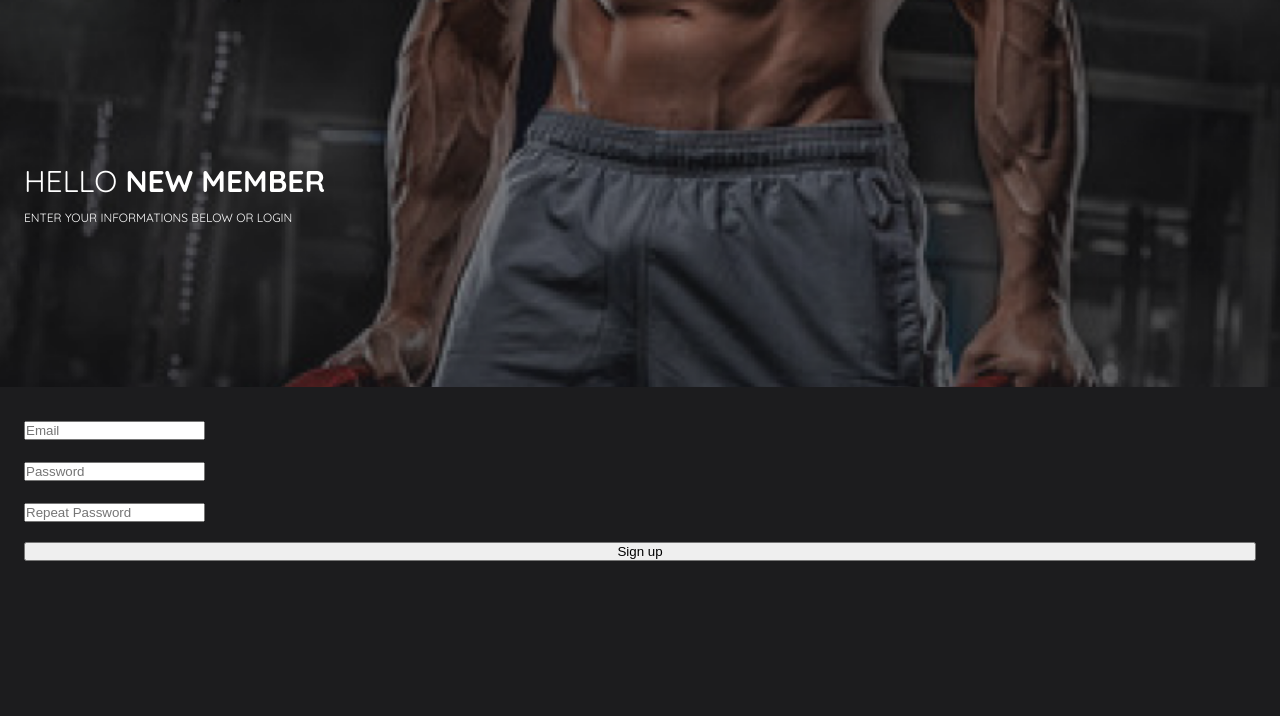
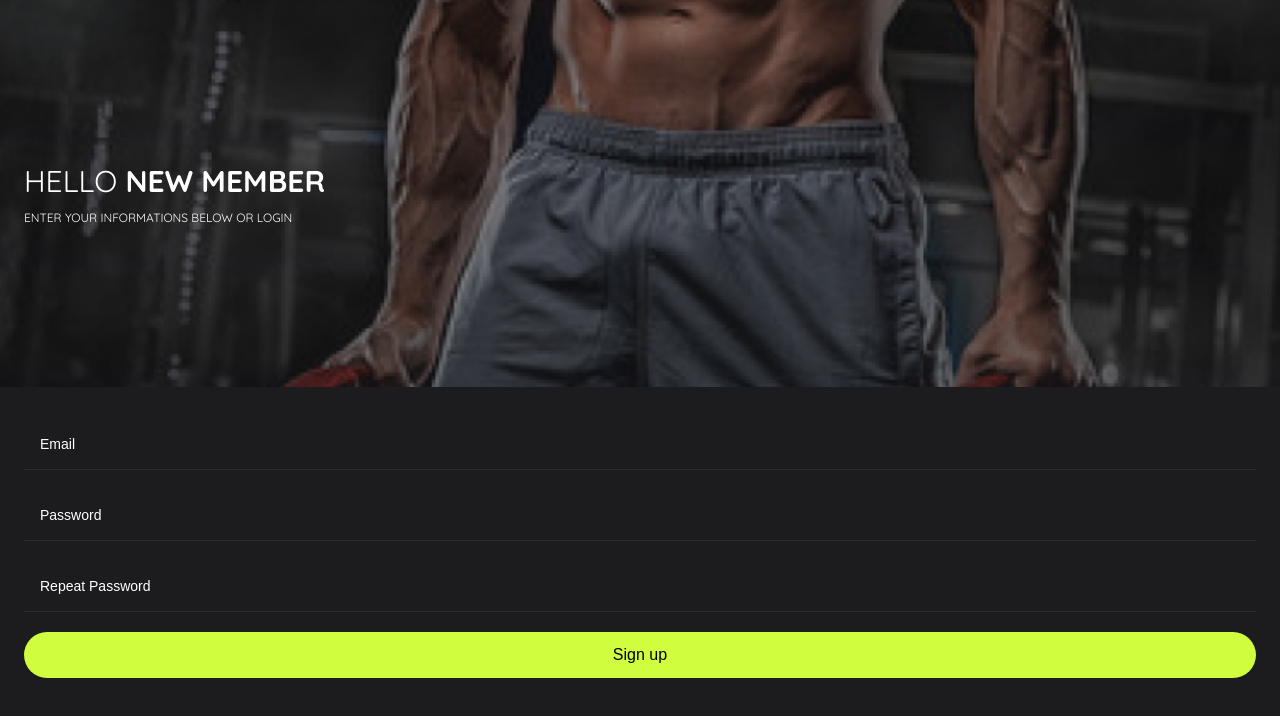
Before and after one commit to TackoBracko/crossfit-tracker-app-react-ts, a React (Vite) app: page /sign-up in a window 1280 px wide. Shown: the top 716 px of the page. Built offline with nearby package versions, Linux system fonts and the light colour scheme.

Commit message:
Button and Input component

```diff
--- a/src/App.tsx
+++ b/src/App.tsx
@@ -7,10 +7,12 @@ import {
 
 import Login from "./pages/Login";
 import Signup from "./pages/Sigup";
+import Home from "./pages/User/Home";
 
 const router = createBrowserRouter(
   createRoutesFromElements(
     <>
+      <Route path="/" element={<Home />} />
       <Route path="log-in" element={<Login />} />
       <Route path="sign-up" element={<Signup />} />
     </>
--- /dev/null
+++ b/src/components/Button/Button.module.css
@@ -0,0 +1,65 @@
+.baseBtn {
+  font-size: var(--font-base);
+  font-weight: var(--font-medium);
+  border-radius: var(--rounded-2xl);
+  border: none;
+  padding: var(--p-btn);
+  cursor: pointer;
+}
+
+.primaryBtn {
+  background-color: var(--primary-background-btn);
+  color: var(--tertiary-text);
+  width: 100%;
+}
+
+.primaryBtn:hover {
+  background-color: var(--primary-btn-hover);
+}
+
+.secondaryBtn {
+  display: flex;
+  justify-content: center;
+  align-items: center;
+  background-color: var(--secondary-background-btn);
+  width: 36px;
+  height: 36px;
+  border-radius: var(--rounded-3xl);
+  border: 1px solid transparent;
+  cursor: pointer;
+  color: var(--primary-text);
+}
+
+.secondaryBtn:hover {
+  background-color: var(--secondary-btn-hover);
+  border-color: var(--primary-btn-hover);
+}
+
+.secondaryBtn svg {
+  display: block;
+  width: 16px;
+  height: 16px;
+}
+
+.tertiaryBtn {
+  background: none;
+  border: none;
+  margin-top: var(--m-lg);
+  border-bottom: var(--border-b);
+  border-top: var(--border-t);
+  padding: var(--p-btn-2);
+  color: var(--tertiary-btn-text);
+  display: flex;
+  font-size: var(--font-base);
+  cursor: pointer;
+}
+
+.quaternaryBtn {
+  background-color: var(--primary-text);
+  color: var(--secondary-background-btn);
+  width: 100%;
+}
+
+.quaternaryBtn:hover {
+  background-color: var(--tertiary-btn-text);
+}
--- /dev/null
+++ b/src/components/Button/index.tsx
@@ -0,0 +1,48 @@
+//import React from 'react'
+import classes from "./Button.module.css";
+
+type ButtonProps = {
+  children: React.ReactNode;
+  variation: string;
+  iconLeft?: React.ReactElement;
+  iconRight?: React.ReactElement;
+  onClick?: (e: React.MouseEvent<HTMLButtonElement>) => void;
+  className?: string;
+  type: string;
+};
+
+export default function Button({
+  children,
+  variation,
+  iconLeft,
+  iconRight,
+  onClick,
+  className,
+}: ButtonProps) {
+  let variationStyleBtn = "";
+
+  if (variation === "primary") {
+    variationStyleBtn = classes.primaryBtn;
+  } else if (variation === "secondary") {
+    variationStyleBtn = classes.secondaryBtn;
+  } else if (variation === "tertiary") {
+    variationStyleBtn = classes.tertiaryBtn;
+  } else if (variation === "quaternary") {
+    variationStyleBtn = classes.quaternary;
+  }
+
+  return (
+    <button
+      className={
+        variation === "tertiary"
+          ? `${classes.tertiary}`
+          : `${classes.baseBtn} ${variationStyleBtn} ${className}`
+      }
+      onClick={onClick}
+    >
+      {iconLeft && <span>{iconLeft}</span>}
+      <span>{children}</span>
+      {iconRight && <span>{iconRight}</span>}
+    </button>
+  );
+}
--- /dev/null
+++ b/src/components/Input/Input.module.css
@@ -0,0 +1,61 @@
+.inputBase {
+  position: relative;
+  color: var(--primary-text);
+  background-color: transparent;
+  border: none;
+  border-bottom: var(--border-b);
+  outline: none;
+  width: 100%;
+  font-size: var(--font-base);
+  font-weight: var(--font-medium);
+  padding: var(--p-base);
+  transition: border-color 0.2sec;
+}
+
+::placeholder {
+  font-weight: var(--font-normal);
+  font-size: var(--font-sm);
+  color: var(--primary-text);
+}
+
+label {
+  display: block;
+  font-size: var(--font-sm);
+  color: var(--secondary-text);
+  /*padding-left: var(--p-base);*/
+  margin-bottom: var(--m-xs);
+}
+
+.errorText {
+  position: absolute;
+  color: var(--tertiary-btn-text);
+  padding-left: var(--p-base);
+  font-weight: var(--font-normal);
+  font-size: var(--font-xs);
+}
+
+.inputError {
+  border-bottom-color: red;
+}
+
+.inputForModal {
+  width: 100%;
+  padding: var(--p-base);
+  margin-bottom: var(--p-sm);
+  border: 2px solid #ccc;
+  border-radius: var(--rounded-lg);
+  background: var(--primary-text);
+  color: var(--tertiary-text);
+}
+
+/*.inputForMealSearch {
+  width: 100%;
+  border: 1px solid #2c2c2e;
+  color: var(--primary-text);
+  border-radius: var(--rounded-xl);
+  outline: none;
+}
+
+.inputForMealSearch::placeholder {
+  font-size: var(--font-sm);
+}*/
--- /dev/null
+++ b/src/components/Input/index.tsx
@@ -0,0 +1,42 @@
+//import React from 'react'
+import classes from "./Input.module.css";
+
+type InputProps = {
+  name: string;
+  label?: string;
+  placeholder: string;
+  type: string;
+  onBlur: (e: React.FocusEvent<HTMLInputElement>) => void;
+  onChange: (e: React.ChangeEvent<HTMLInputElement>) => void;
+  value: string | number;
+  error?: string;
+};
+
+export default function Input({
+  name,
+  label,
+  placeholder,
+  type,
+  onBlur,
+  onChange,
+  value,
+  error,
+}: InputProps) {
+  const inputVariationStyle = "";
+
+  return (
+    <div>
+      {label && <label htmlFor="input">{label}</label>}
+      {error && <p className={classes.errorText}>{error}</p>}
+      <input
+        type={type}
+        name={name}
+        placeholder={placeholder}
+        value={value}
+        onBlur={onBlur}
+        onChange={onChange}
+        className={`${classes.inputBase} ${inputVariationStyle}`}
+      />
+    </div>
+  );
+}
--- a/src/pages/Login/index.tsx
+++ b/src/pages/Login/index.tsx
@@ -1,8 +1,44 @@
 //import React from 'react'
 import classes from "./Login.module.css";
-import { Form } from "react-router-dom";
+import { Form, useNavigate } from "react-router-dom";
+import Input from "../../components/Input";
+import Button from "../../components/Button";
+import { useState } from "react";
 
 export default function Login() {
+  const [email, setEmail] = useState("");
+  const [password, setPassword] = useState("");
+  const [loginError, setLoginError] = useState({
+    email: false,
+    password: false,
+  });
+  const navigate = useNavigate();
+
+  const handleLoginSubmit = (e: React.FormEvent<HTMLFormElement>) => {
+    e.preventDefault();
+
+    const isEmailValid = email.trim() !== "" && email.includes("@");
+    const isPasswordValid = password.trim() !== "";
+
+    if (!isEmailValid || !isPasswordValid) {
+      setLoginError({
+        email: !isEmailValid,
+        password: !isPasswordValid,
+      });
+
+      return;
+    }
+    console.log("Login succseful");
+
+    navigate("/");
+  };
+
+  const handleOnBlur = (input: string) => {
+    setLoginError((prev) => {
+      return { ...prev, [input]: false };
+    });
+  };
+
   return (
     <>
       <header className={classes.loginHeader}>
@@ -12,16 +48,35 @@ export default function Login() {
       </header>
 
       <section className={classes.loginFormSection}>
-        <Form>
+        <Form onSubmit={handleLoginSubmit}>
           <div>
-            <input type="email" placeholder="Email" name="email" />
+            {loginError.email ? <p>Email is required</p> : null}
+            <Input
+              type="email"
+              placeholder="Email"
+              name="email"
+              value={email}
+              onChange={(e) => setEmail(e.target.value)}
+              onBlur={() => handleOnBlur("email")}
+            />
           </div>
 
           <div>
-            <input type="passwor" placeholder="Password" name="password" />
+            {loginError.password ? <p>Password is required</p> : null}
+
+            <Input
+              type="passwor"
+              placeholder="Password"
+              name="password"
+              value={password}
+              onChange={(e) => setPassword(e.target.value)}
+              onBlur={() => handleOnBlur("password")}
+            />
           </div>
 
-          <button type="submit">Login</button>
+          <Button variation="primary" type="submit">
+            Login
+          </Button>
         </Form>
       </section>
     </>
--- a/src/pages/Sigup/index.tsx
+++ b/src/pages/Sigup/index.tsx
@@ -1,8 +1,47 @@
 //import React from 'react'
-import { Form } from "react-router-dom";
+import { Form, useNavigate } from "react-router-dom";
 import classes from "./Signup.module.css";
+import Input from "../../components/Input";
+import Button from "../../components/Button";
+import { useState } from "react";
 
 export default function Signup() {
+  const [email, setEmail] = useState("");
+  const [password, setPassword] = useState("");
+  const [confirmPassword, setConfirmPassword] = useState("");
+  const [signupError, setSignupError] = useState({
+    email: false,
+    password: false,
+    confirmPassword: false,
+  });
+  const navigate = useNavigate();
+
+  const handleSignupSubmit = (e: React.FormEvent<HTMLFormElement>) => {
+    e.preventDefault();
+
+    const isEmailValid = email.trim() !== "" && email.includes("@");
+    const isPasswordValid = password.trim() !== "";
+    const isConfirmPassword = password === confirmPassword;
+
+    if (!isEmailValid || !isPasswordValid || !isConfirmPassword) {
+      setSignupError({
+        email: !isEmailValid,
+        password: !isPasswordValid,
+        confirmPassword: !isConfirmPassword,
+      });
+
+      return;
+    }
+    console.log("Signin succseful");
+    navigate("/on-bording");
+  };
+
+  const handleOnBlur = (input: string) => {
+    setSignupError((prev) => {
+      return { ...prev, [input]: false };
+    });
+  };
+
   return (
     <>
       <header className={classes.signupHeader}>
@@ -13,24 +52,51 @@ export default function Signup() {
       </header>
 
       <section className={classes.signupFormSection}>
-        <Form>
+        <Form onSubmit={handleSignupSubmit}>
           <div>
-            <input type="email" placeholder="Email" name="email" />
+            {signupError.email ? <p>Email is required</p> : null}
+
+            <Input
+              type="email"
+              placeholder="Email"
+              name="email"
+              value={email}
+              onBlur={() => {
+                handleOnBlur("email");
+              }}
+              onChange={(e) => setEmail(e.target.value)}
+            />
           </div>
 
           <div>
-            <input type="password" placeholder="Password" name="password" />
+            {signupError.password ? <p>Password is required</p> : null}
+
+            <Input
+              type="password"
+              placeholder="Password"
+              name="password"
+              value={password}
+              onBlur={() => handleOnBlur("password")}
+              onChange={(e) => setPassword(e.target.value)}
+            />
           </div>
 
           <div>
-            <input
+            {signupError.confirmPassword ? <p>Passwords do not match</p> : null}
+
+            <Input
               type="password"
               placeholder="Repeat Password"
-              name="repeat password"
+              name="confirmpassword"
+              value={confirmPassword}
+              onBlur={() => handleOnBlur("confirmPassword")}
+              onChange={(e) => setConfirmPassword(e.target.value)}
             />
           </div>
 
-          <button type="submit">Sign up</button>
+          <Button type="submit" variation="primary">
+            Sign up
+          </Button>
         </Form>
       </section>
     </>
--- /dev/null
+++ b/src/pages/User/Home/index.tsx
@@ -0,0 +1,15 @@
+//import React from 'react'
+import classes from "./Home.module.css";
+
+export default function Home() {
+  return (
+    <>
+      <header className={classes.homeHeader}>
+        <h1>
+          Welcome back, <br /> anonimus
+        </h1>
+        <p>Push yourself, because no one else is going to do it for you</p>
+      </header>
+    </>
+  );
+}
```
Also changed, not shown: src/pages/User/Home/Home.module.css (added).
